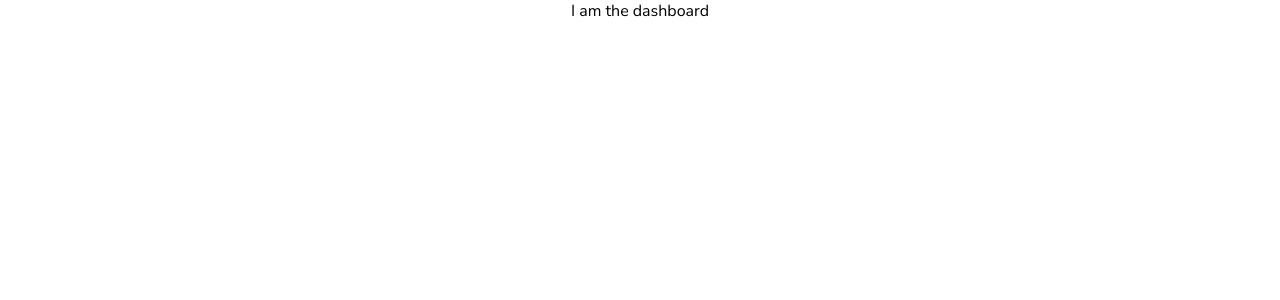
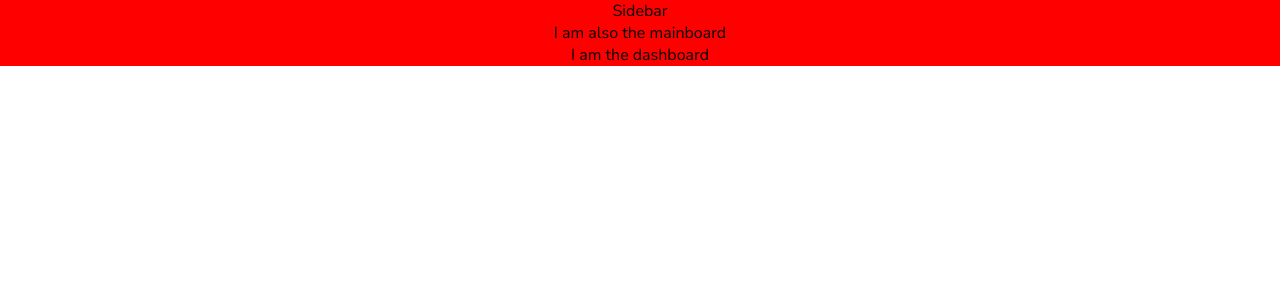
Before and after one commit to williamgyasi/React-Admin-Dashboard, a React (Create React App) app: page / in a window 1280 px wide. Shown: the top 300 px of the page. Built offline with nearby package versions, Linux system fonts and the light colour scheme.

Commit message:
Letsss get Started

```diff
--- a/package.json
+++ b/package.json
@@ -15,6 +15,7 @@
     "react-router-dom": "^6.2.2",
     "react-scripts": "5.0.0",
     "recharts": "^2.1.9",
+    "styled-components": "^5.3.3",
     "web-vitals": "^2.1.4"
   },
   "scripts": {
--- /dev/null
+++ b/src/Components/Header.jsx
@@ -0,0 +1,9 @@
+import React from 'react'
+
+function Header() {
+  return (
+    <div>Header</div>
+  )
+}
+
+export default Header
--- /dev/null
+++ b/src/Components/MainBoard.jsx
@@ -0,0 +1,7 @@
+import React from 'react'
+
+export default function MainBoard() {
+  return (
+    <div>I am also the mainboard</div>
+  )
+}
--- /dev/null
+++ b/src/Components/Sidebar.jsx
@@ -0,0 +1,9 @@
+import React,{useEffect,useState} from 'react'
+import styled from 'styled-components'
+
+
+export default function Sidebar() {
+  return (
+    <div>Sidebar</div>
+  )
+}
--- /dev/null
+++ b/src/Components/index.js
@@ -0,0 +1,3 @@
+export { default as Header } from './Header';
+export {default as MainBoard} from './MainBoard'
+export {default as Sidebar} from './Sidebar'
--- a/src/Pages/Dashboard/Dashboard.jsx
+++ b/src/Pages/Dashboard/Dashboard.jsx
@@ -1,11 +1,23 @@
-import React from 'react'
+import React from "react";
+import styled from 'styled-components'
+
+//COMPONENTS
+import { Header,MainBoard,Sidebar } from "../../Components";
+
+const Dashboard = () => {
+  return (
+    <Dashb>
+        <Sidebar />
+      <MainBoard />
+      <div>I am the dashboard</div>
+    </Dashb>
+  );
+};
+
+const Dashb  = styled.div `
+background-color:red;
 
 
-const Dashboard =()=>{
-    return(
-        <div>I am the dashboard</div>
-    )
-}
+`
 
-
-export default Dashboard
+export default Dashboard;
--- /dev/null
+++ b/src/_shared/constants.js
@@ -0,0 +1,4 @@
+export const THEME={
+    colorBlue:'#017189';
+
+}
```
Also changed, not shown: src/Assets/GENIOPAY WHITE 1.png (added), 1 other file (tests, documents, lock files or other folders).
